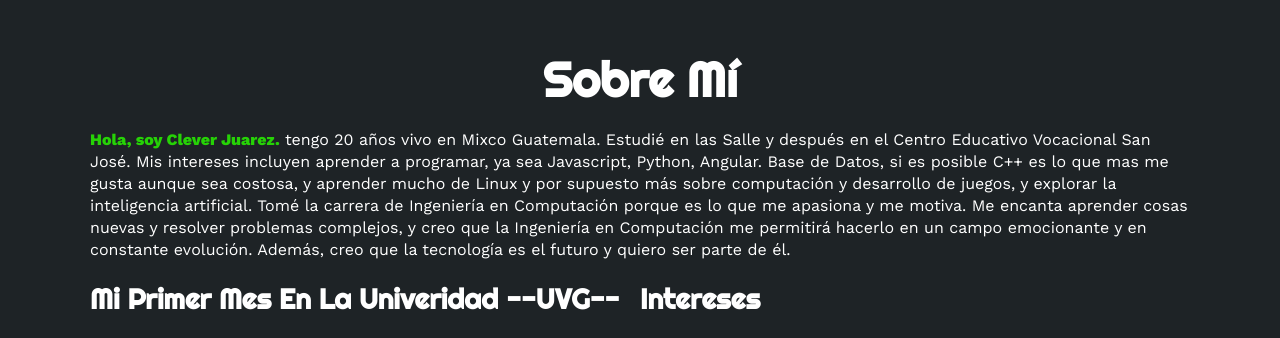
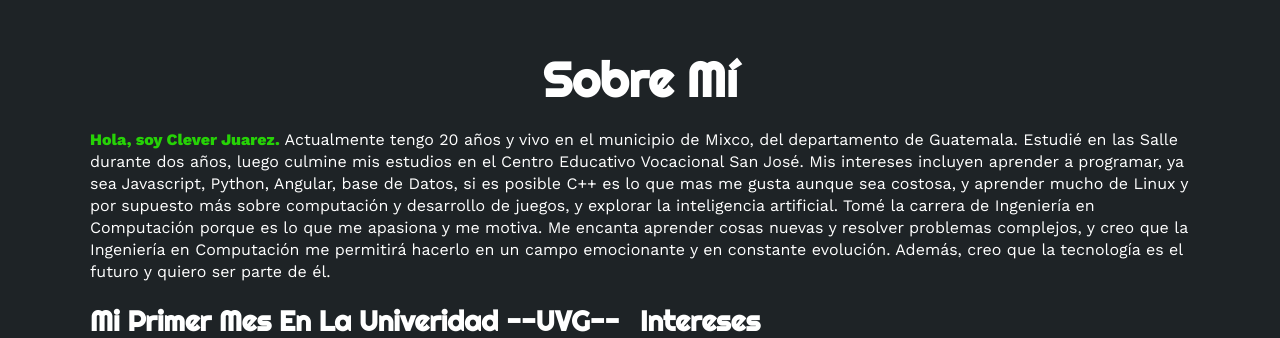
Before and after one commit to CleverTomas/portafolio, a plain HTML site: page index.html in a window 1280 px wide. Shown: the part 820-1158 px from the top of the page. Drawn offline with nearby package versions, Linux system fonts and the light colour scheme.

Commit message:
Update index.html

```diff
--- a/index.html
+++ b/index.html
@@ -53,9 +53,9 @@
     <section id="sobremi" class="sobremi">
         <div class="contenido-seccion">
             <h2>Sobre Mí</h2>
-            <p><span>Hola, soy Clever Juarez.</span> tengo 20 años vivo en Mixco Guatemala.
-                 Estudié en las Salle  y después en el Centro Educativo Vocacional San José.
-                  Mis intereses incluyen aprender a programar, ya sea Javascript, Python, Angular. Base de Datos,
+            <p><span>Hola, soy Clever Juarez.</span> Actualmente tengo 20 años y vivo en el municipio de Mixco, del departamento de Guatemala.
+                 Estudié en las Salle  durante dos años, luego culmine mis estudios en el Centro Educativo Vocacional San José.
+                  Mis intereses incluyen aprender a programar, ya sea Javascript, Python, Angular, base de Datos,
                   si es posible C++ es lo que mas me gusta aunque sea costosa, y aprender mucho de Linux y por supuesto más sobre
                   computación y desarrollo de juegos, y explorar la inteligencia artificial. Tomé la carrera
                   de Ingeniería en Computación porque es lo que me apasiona y me motiva.
@@ -309,7 +309,7 @@
                                 recopilar feedback del usuario a través de entrevistas.
                                 Nuestro prototipo incluía secciones para la búsqueda de alojamiento (apartamentos),
                                 rutas guardadas, configuraciones, foros, un buscador y la selección del
-                                 de vehículo (similar a Uber).</p>
+                                 de vehículo (similar a Uber). <href/>
 
                                  <p> Salimos a la universidad a entrevistar a estudiantes sobre nuestra idea.
                                      La mayoría recibió positivamente el concepto, sugiriendo que habláramos
```
